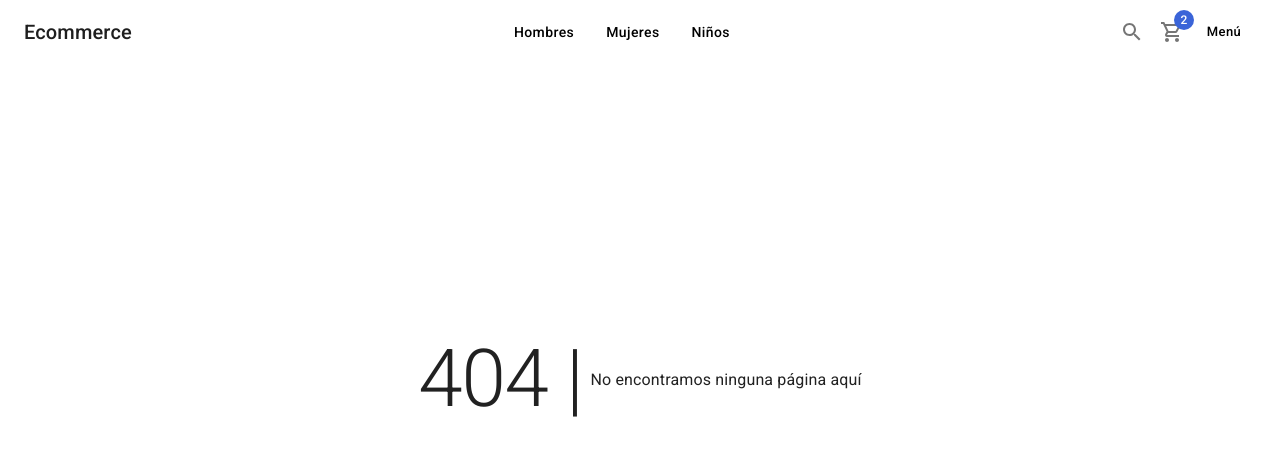
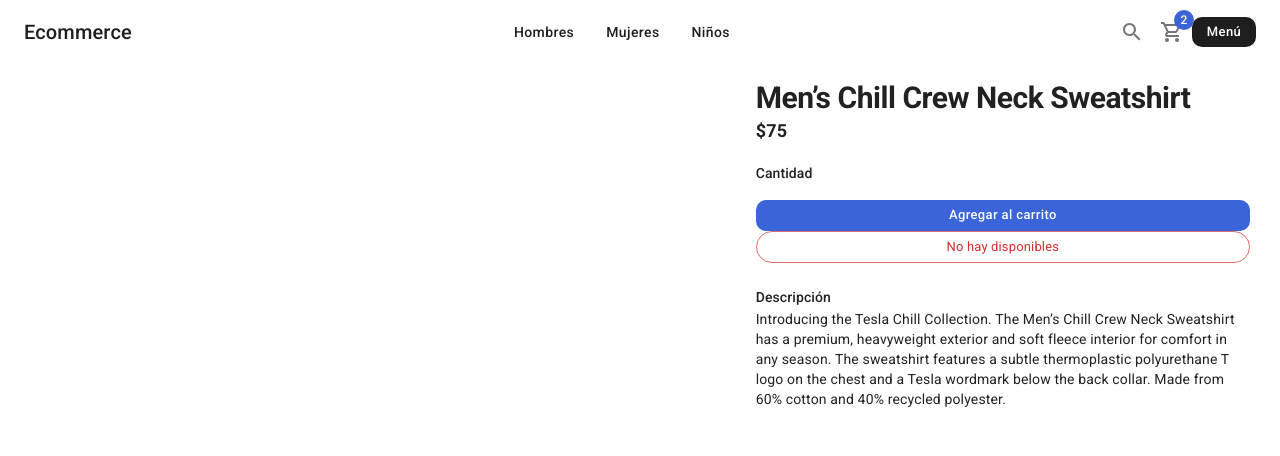
Before and after one commit to Ernestolop/NextEcommerce, a Next.js app: page /products/slug in a window 1280 px wide. Before the commit this address had no page. Shown: the top 456 px of the page. Built offline with nearby package versions, Linux system fonts and the light colour scheme.

Commit message:
feat:addProductTemportalPage

```diff
--- /dev/null
+++ b/src/pages/products/slug.jsx
@@ -0,0 +1,46 @@
+import { ShopLayout } from "@/components/layouts";
+import { Grid, Box, Typography, Button, Chip } from "@mui/material";
+import { initialData } from "@/database/products";
+
+const product = initialData.products[0];
+
+const slug = () => {
+    return (
+        <ShopLayout
+            //TODO: cambiar los valores de title, description y kw
+            title={product.title}
+            description={product.description}
+            kw={product.title}
+        >
+            <Grid container spacing={3}>
+                <Grid item xs={12} sm={7}>
+                    {/*SideShow*/}
+                </Grid>
+                <Grid item xs={12} sm={5}>
+                    <Box display='flex' flexDirection='column' >
+                        {/*Titulo*/}
+                        <Typography variant="h1" component='h1' >{product.title}</Typography>
+                        <Typography variant="subtitle1" component='h2' >${product.price}</Typography>
+                        {/*Cantidad*/}
+                        <Box sx={{ my: 2 }}>
+                            <Typography variant="subtitle2" >Cantidad</Typography>
+                            {/*ItemCounter*/}
+                        </Box>
+                        {/*AddToCart*/}
+                        <Button color="secondary" className="circular-btn">
+                            Agregar al carrito
+                        </Button>
+                        <Chip label="No hay disponibles" color="error" variant="outlined" />
+                        {/*Descripcion*/}
+                        <Box sx={{ mt: 3 }}>
+                            <Typography variant="subtitle2">Descripción</Typography>
+                            <Typography variant="body2">{product.description}</Typography>
+                        </Box>
+                    </Box>
+                </Grid>
+            </Grid>
+        </ShopLayout >
+    )
+}
+
+export default slug;
--- a/src/themes/light-theme.js
+++ b/src/themes/light-theme.js
@@ -10,7 +10,10 @@
     },
     secondary: {
       main: '#3A64D8'
-    }
+    },
+    info: {
+      main: '#FFFFFF',
+    },
   },
   components: {
     MuiLink: {
@@ -57,8 +60,6 @@
       },
       styleOverrides: {
         root: {
-          backgroundColor: 'white',
-          color: 'black',
           textTransform: 'none',
           boxShadow: 'none',
           borderRadius: 10,
```
Also changed, not shown: src/components/products/ProductCard.jsx (+28 -3 lines).
